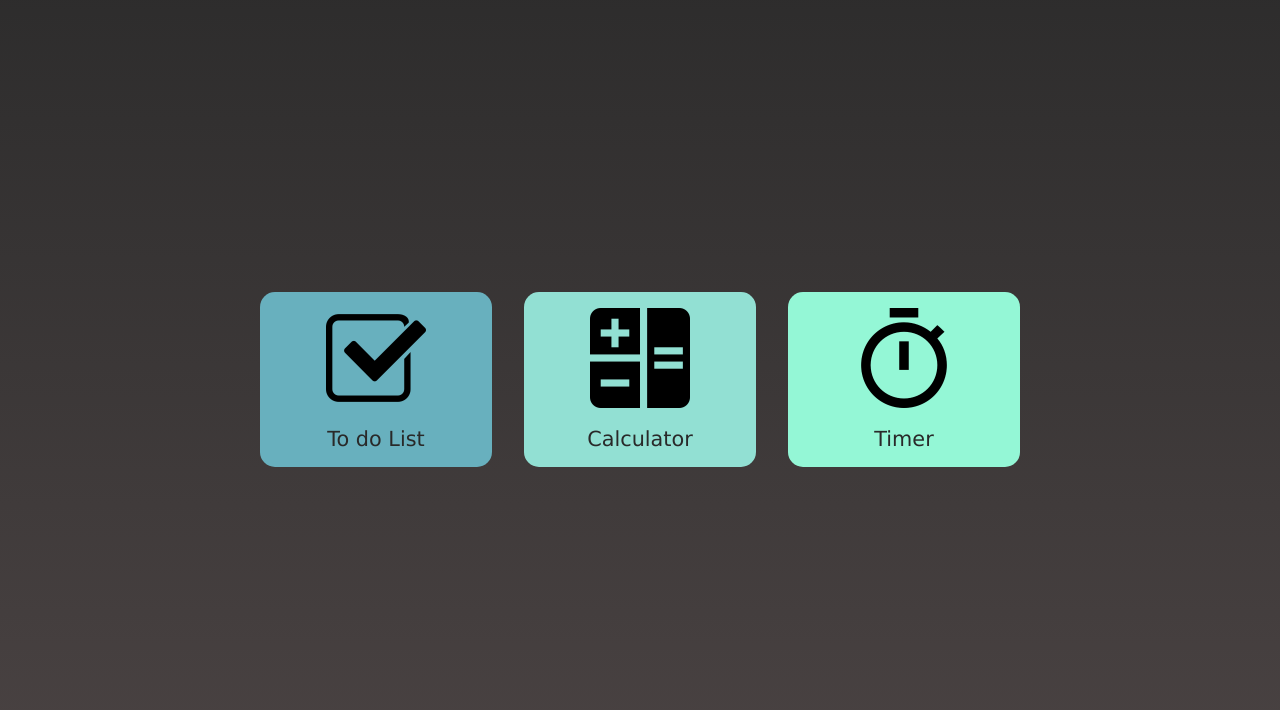
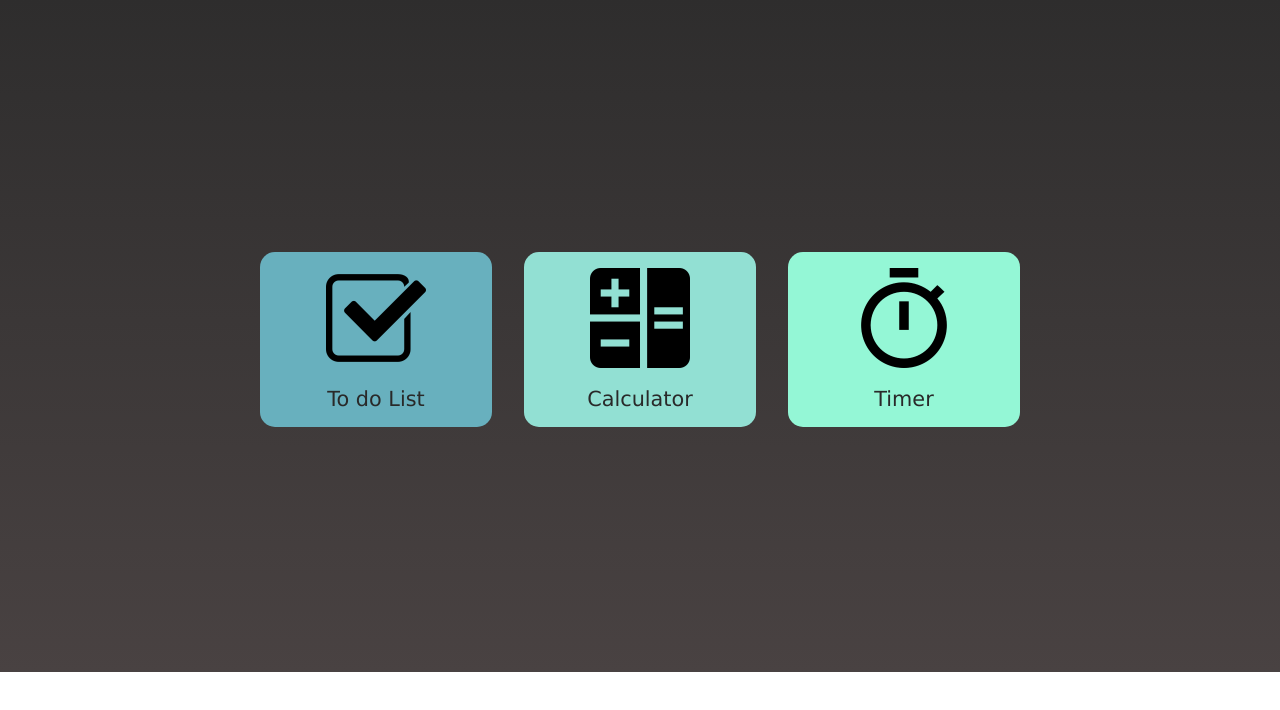
Before and after one commit to SamDASO/Toolbox, a plain HTML site: page index.html in a window 1280 px wide. Shown: the part 128-838 px from the top of the page. After the commit the page ends 800 px from the top, so only its background shows below. Drawn offline with Linux system fonts and the light colour scheme.

Commit message:
changes in the height and the width of the body to be more responsible while changing the screen size.

```diff
--- a/style.css
+++ b/style.css
@@ -13,8 +13,8 @@
 body {
     display: flex;
     flex-direction: column;
-    height: 110vh;
-    width: 100vw;
+    min-height: 100vh;
+    min-width: 100vw;
     background-color: #292929;
     background: -webkit-linear-gradient(#292929, #494242);
     background: linear-gradient(#292929, #494242);
```
